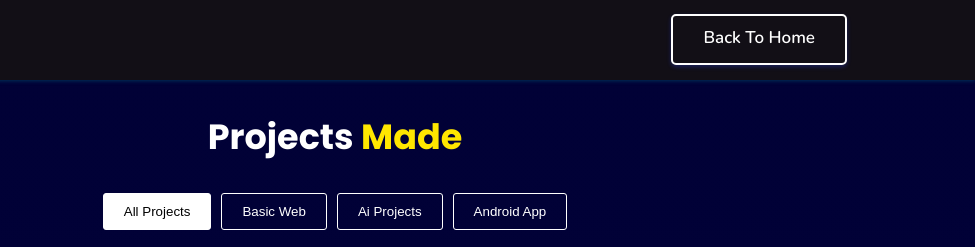
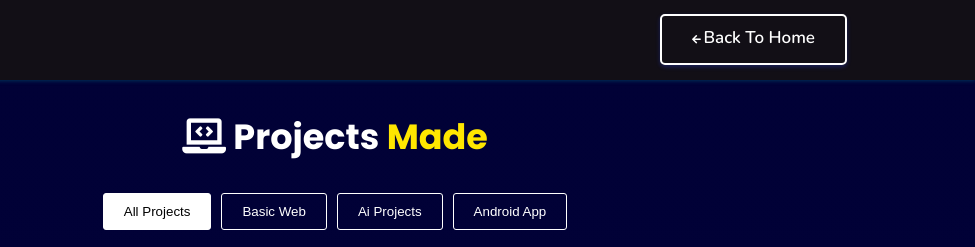
Before and after one commit to SURYAKUMARS11/portfolio_new, a plain HTML site: page projects/index.html in a window 1280 px wide. Shown: the top 247 px of the page, 305-1280 px from the left. Drawn offline with nearby package versions, Linux system fonts and the light colour scheme.

Commit message:
Update index.html

```diff
--- a/projects/index.html
+++ b/projects/index.html
@@ -6,8 +6,8 @@
     <meta name="viewport" content="width=device-width, initial-scale=1.0">
     <link rel="stylesheet" href="./style.css">
     <!-- Font Awesome -->
-    <link rel="stylesheet" href="style.css" integrity="sha512-iBBXm8fW90+nuLcSKlbmrPcLa0OT92xO1BIsZ+ywDWZCvqsWgccV3gFoRBv0z+8dLJgyAHIhR35VZc2oM/gI1w==" crossorigin="anonymous" referrerpolicy="no-referrer" />
-    <link id='favicon' rel="shortcut icon" href="assets/images/img.png" type="image/x-png">
+    <link rel="stylesheet" href="https://cdnjs.cloudflare.com/ajax/libs/font-awesome/5.15.3/css/all.min.css" integrity="sha512-iBBXm8fW90+nuLcSKlbmrPcLa0OT92xO1BIsZ+ywDWZCvqsWgccV3gFoRBv0z+8dLJgyAHIhR35VZc2oM/gI1w==" crossorigin="anonymous" referrerpolicy="no-referrer" />
+    <link id='favicon' rel="shortcut icon" href="/assets/images/favicon.png" type="image/x-png">
     <title>Projects</title>
 </head>
 <body oncontextmenu="return false">
```
